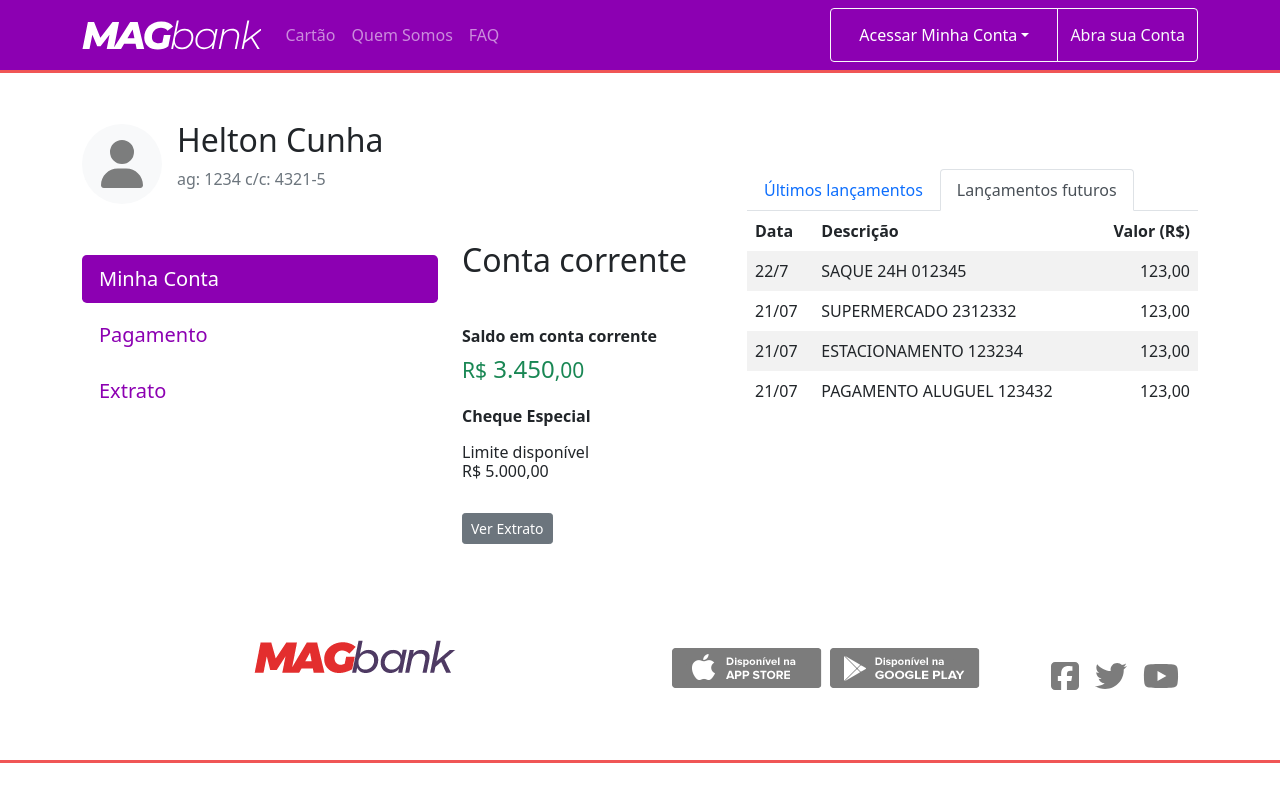
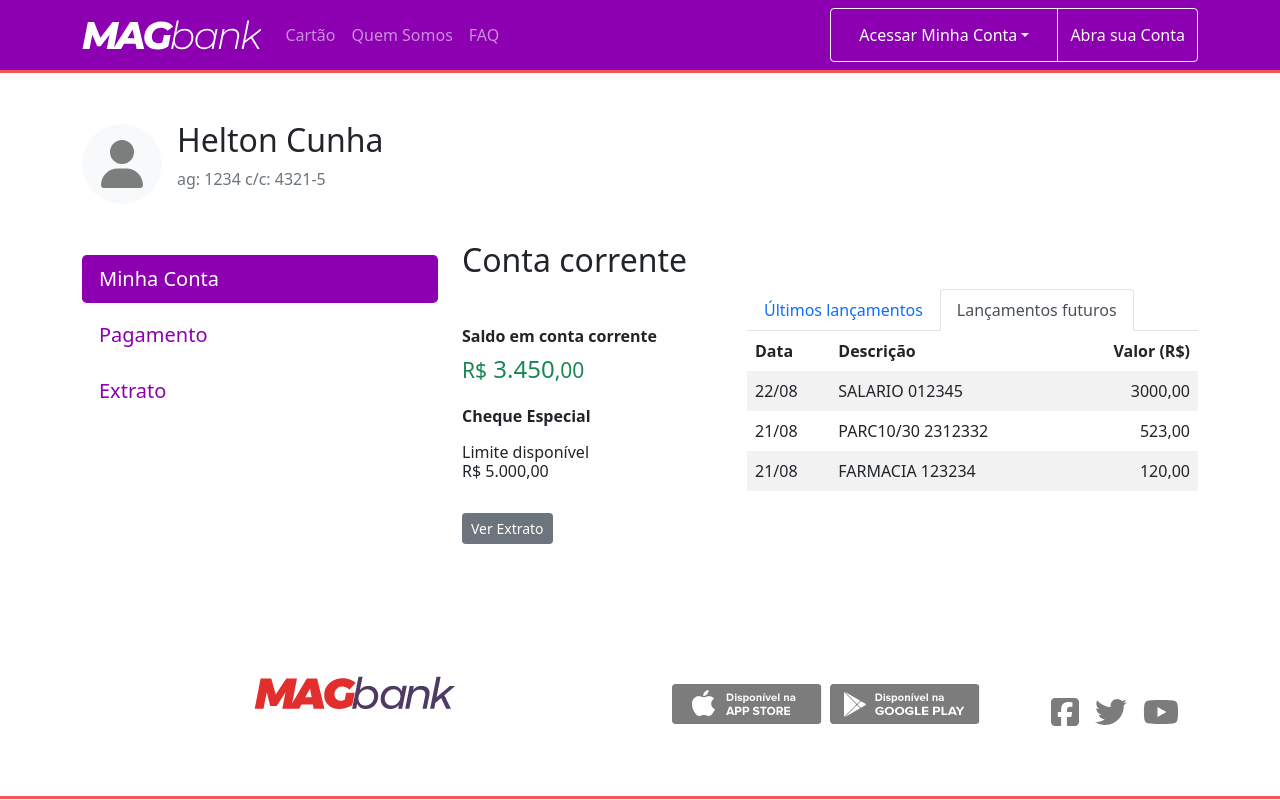
Before and after one commit to heltonbc/nearbank, a React (Create React App) app: page /dashboard in a window 1280 px wide. Both pictures are taken after a click on the tab "Lançamentos futuros". Built offline with nearby package versions, Linux system fonts and the light colour scheme.

Commit message:
Settings Dashboard in third column implementation array.map

```diff
--- a/src/views/Dashboard.js
+++ b/src/views/Dashboard.js
@@ -1,17 +1,35 @@
 import React from "react";
-import { Container, Row, Col, Button, Table, Tab, Tabs, Sonnet } from "react-bootstrap";
+import { Container, Row, Col, Button, Table, Tab, Tabs } from "react-bootstrap";
 import { FontAwesomeIcon } from "@fortawesome/react-fontawesome";
 import { faUser, faCircle } from "@fortawesome/free-solid-svg-icons";
 import "./Dashboard.scss";
 
-const Dashboard = () => (
+const Dashboard = () => {
+    const latestData = [
+        { date: "22/07", description: "SAQUE 24H 012345", value: "300,00" },
+        { date: "21/07", description: "SUPERMERCADO 2312332", value: "523,00" },
+        { date: "21/07", description: "ESTACIONAMENTO 123234", value: "20,00" },
+        { date: "21/07", description: "PAGAMENTO ALUGUEL 123432", value: "1.300,00" },
+    ];
+
+    const futureData = [
+        { date: "22/08", description: "SALARIO 012345", value: "3000,00" },
+        { date: "21/08", description: "PARC10/30 2312332", value: "523,00" },
+        { date: "21/08", description: "FARMACIA 123234", value: "120,00" },
+    ];
+
+    return (
         <Container className="dashboard py-5">
             <Row>
                 <Col xs={12} lg={4}>
                     <Row className="d-flex align-items-center mb-5">
                         <Col xs={3}>
                             <span className="dashboard__user-avatar">
-                            <FontAwesomeIcon icon={faCircle} size="5x" color="#f8f9fa" />
+                                <FontAwesomeIcon
+                                    icon={faCircle}
+                                    size="5x"
+                                    color="#f8f9fa"
+                                />
                                 <FontAwesomeIcon
                                     className="dashboard__user-icon"
                                     icon={faUser}
@@ -69,12 +87,13 @@
                     </Button>
                 </Col>
 
-            <Col xs={12} lg={5} className="mt-5">
-                <Tabs defaultActiveKey="home" id="uncontrolled-tab-example">
-                    <Tab eventKey="home" title="Últimos lançamentos"></Tab>
-                    <Tab eventKey="profile" title="Lançamentos futuros"></Tab>
-                </Tabs>
-
+                <Col xs={12} lg={5} className="mt-lg-5 pt-lg-5">
+                    <Tabs
+                        className="mt-5 pt-lg-4"
+                        defaultActiveKey="home"
+                        id="uncontrolled-tab-example"
+                    >
+                        <Tab eventKey="home" title="Últimos lançamentos">
                             <Table borderless hover striped>
                                 <thead>
                                     <tr>
@@ -84,31 +103,41 @@
                                     </tr>
                                 </thead>
                                 <tbody>
+                                    {latestData.map(({ date, description, value }) => (
                                         <tr>
-                            <td>22/7</td>
-                            <td>SAQUE 24H 012345</td>
-                            <td className="text-end">123,00</td>
+                                            <td>{date}</td>
+                                            <td>{description}</td>
+                                            <td className="text-end">{value}</td>
                                         </tr>
-                        <tr>
-                            <td>21/07</td>
-                            <td>SUPERMERCADO 2312332</td>
-                            <td className="text-end">123,00</td>
-                        </tr>
-                        <tr>
-                            <td>21/07</td>
-                            <td>ESTACIONAMENTO 123234</td>
-                            <td className="text-end">123,00</td>
-                        </tr>
-                        <tr>
-                            <td>21/07</td>
-                            <td>PAGAMENTO ALUGUEL 123432</td>
-                            <td className="text-end">123,00</td>
-                        </tr>
+                                    ))}
                                 </tbody>
                             </Table>
+                        </Tab>
+                        <Tab eventKey="profile" title="Lançamentos futuros">
+                            <Table borderless hover striped>
+                                <thead>
+                                    <tr>
+                                        <th>Data</th>
+                                        <th>Descrição</th>
+                                        <th className="text-end">Valor (R$)</th>
+                                    </tr>
+                                </thead>
+                                <tbody>
+                                    {futureData.map(({ date, description, value }) => (
+                                        <tr>
+                                            <td>{date}</td>
+                                            <td>{description}</td>
+                                            <td className="text-end">{value}</td>
+                                        </tr>
+                                    ))}
+                                </tbody>
+                            </Table>
+                        </Tab>
+                    </Tabs>
                 </Col>
             </Row>
         </Container>
     );
+};
 
 export default Dashboard;
--- a/src/views/Dashboard.scss
+++ b/src/views/Dashboard.scss
@@ -1,6 +1,10 @@
 @import "../variables";
 
 .dashboard {
+    @media screen and (min-width: 992px) {
+        height: calc(100vh - 15.3rem);
+    }
+
     &__user-avatar {
         position: relative;
     }
```
Lines whose indentation alone changed are shown as unchanged.
